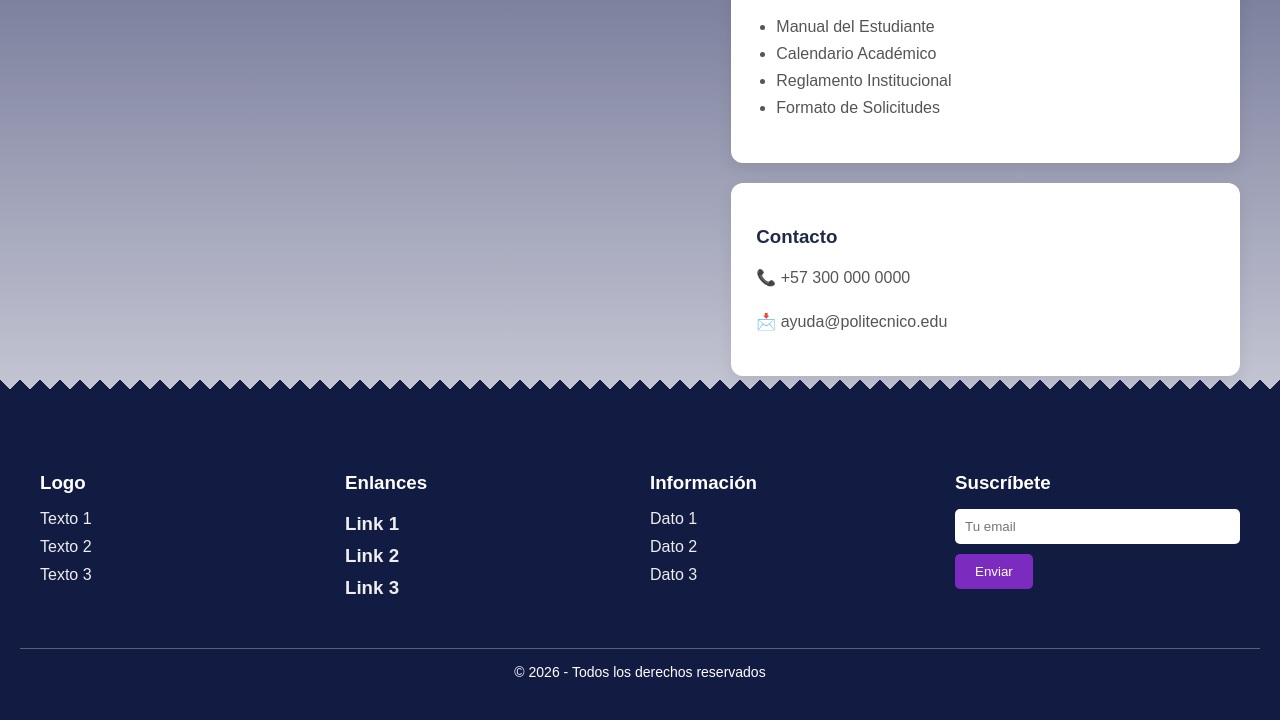
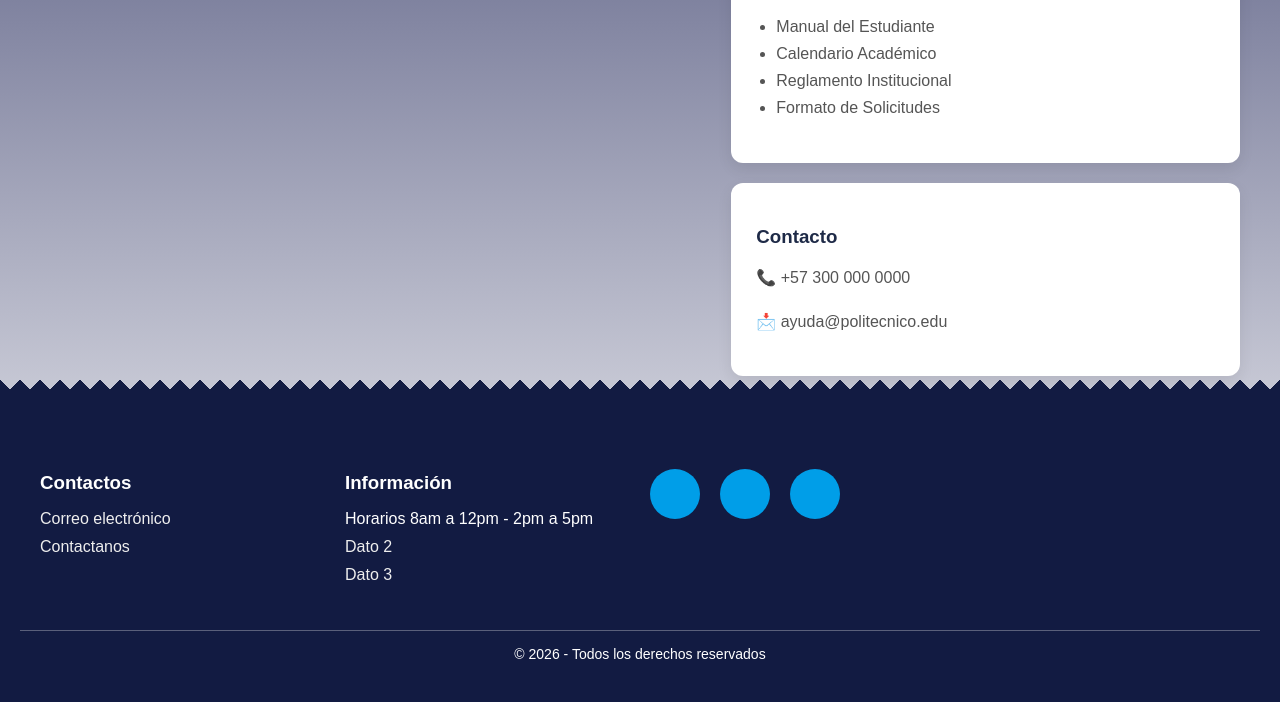
Before and after one commit to edgardoruiz635-ops/politecnico, a plain HTML site: page ayuda.html in a window 1280 px wide. Shown: the part 809-1529 px from the top of the page. Drawn offline with Linux system fonts and the light colour scheme.

Commit message:
Update ayuda.html

```diff
--- a/ayuda.html
+++ b/ayuda.html
@@ -186,46 +186,39 @@ item.classList.contains("activo") ? "-" : "+";
 
      <!-- Columna 1 -->
      <div class="footer-col">
-       <h3>Logo</h3>
+       <h3>Contactos</h3>
        <ul>
-         <li><a href="#">Texto 1</a></li>
-         <li><a href="#">Texto 2</a></li>
-         <li><a href="#">Texto 3</a></li>
+         <li><a href="mailto:Bienestar@politecnicodeamerica.edu.co"><i class="fa-regular fa-envelope-open fa-lg" style="color: rgb(255, 255, 255);"></i>Correo electrónico</a></li>
+         <li><a href="tel:+573024228569"><i class="fa-solid fa-phone fa-lg" style="color: rgb(255, 255, 255);"></i>Contactanos</a></li>
        </ul>
       </div>
 
       <!-- Columna 2 -->
       <div class="footer-col">
-        <h3>Enlances<h3>
-        <ul>
-          <li><a href="#">Link 1</a></li>
-          <li><a href="#">Link 2</a></li>
-          <li><a href="#">Link 3</a></li>
-        </ul>
-       </div>
-
-      <!-- Columna 3 -->
-      <div class="footer-col">
         <h3>Información</h3>
       <ul>
-        <li><a href="#">Dato 1</a></li>
+        <li>Horarios 8am a 12pm - 2pm a 5pm</li>
         <li><a href="#">Dato 2</a></li>
         <li><a href="#">Dato 3</a></li>
       </ul>
     </div>
 
-      <!-- Columna 4 (Newsletter + redes) -->
-      <div class="footer-col newsletter">
-         <h3>Suscríbete</h3>
-         <input type="email" placeholder="Tu email">
-         <button>Enviar</button>
+     <div class="social">
 
-     <div class="social">
-        <span></span>
-        <span></span>
-        <span></span>
-      </div>
-    </div>
+    <a href="https://www.facebook.com/politecnicodeamerica">
+        <i class="fa-brands fa-facebook-f"></i>
+    </a>
+
+    <a href="#">
+        <i class="fa-brands fa-whatsapp"></i>
+    </a>
+
+    <a href="#">
+        <i class="fa-brands fa-instagram"></i>
+    </a>
+
+</div>
+
 
   </div>
 
@@ -233,5 +226,6 @@ item.classList.contains("activo") ? "-" : "+";
     © 2026 - Todos los derechos reservados
   </div>
   </footer>
+
 <script src="SCRIPT.js"></script>
 </html>
```
